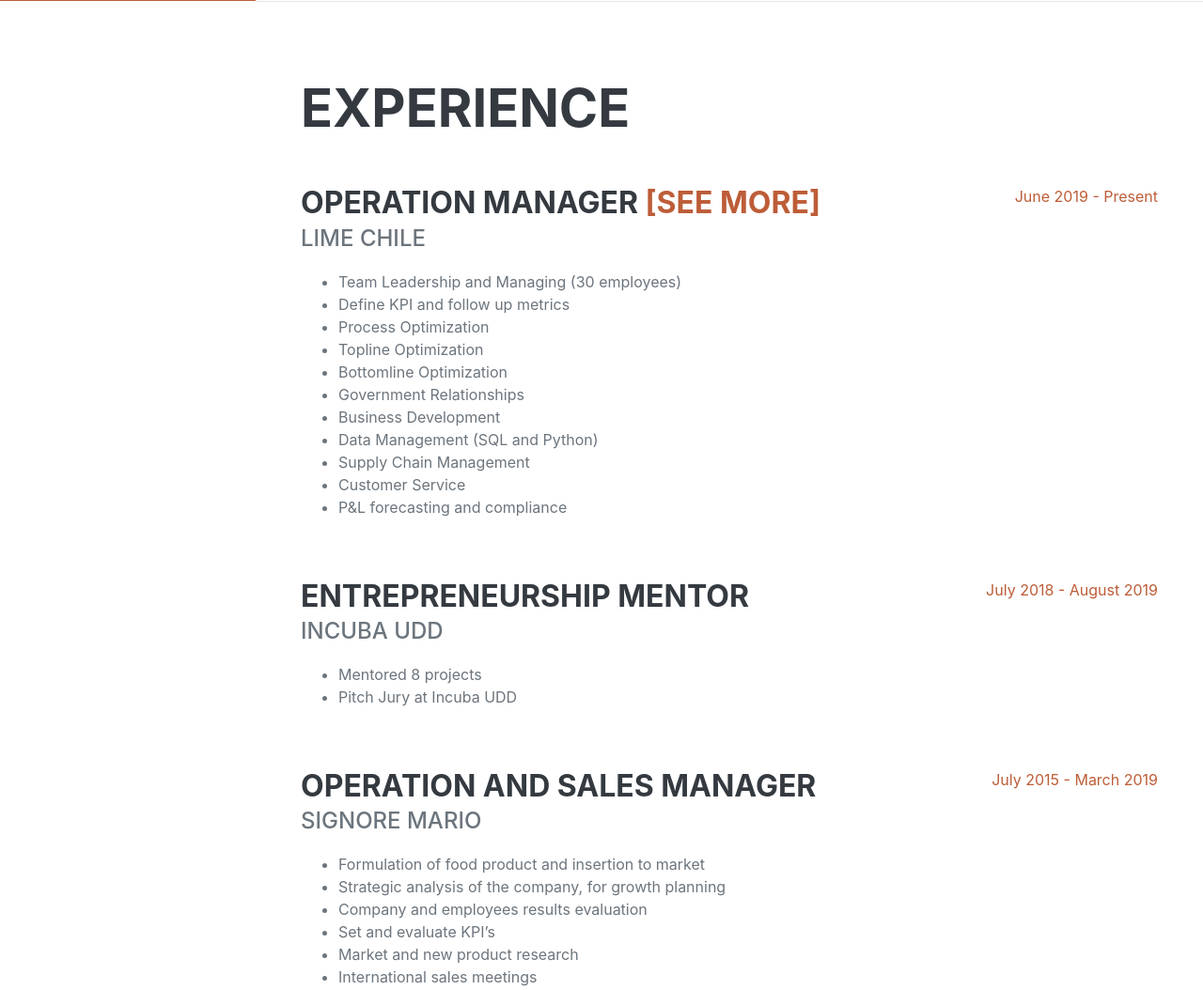
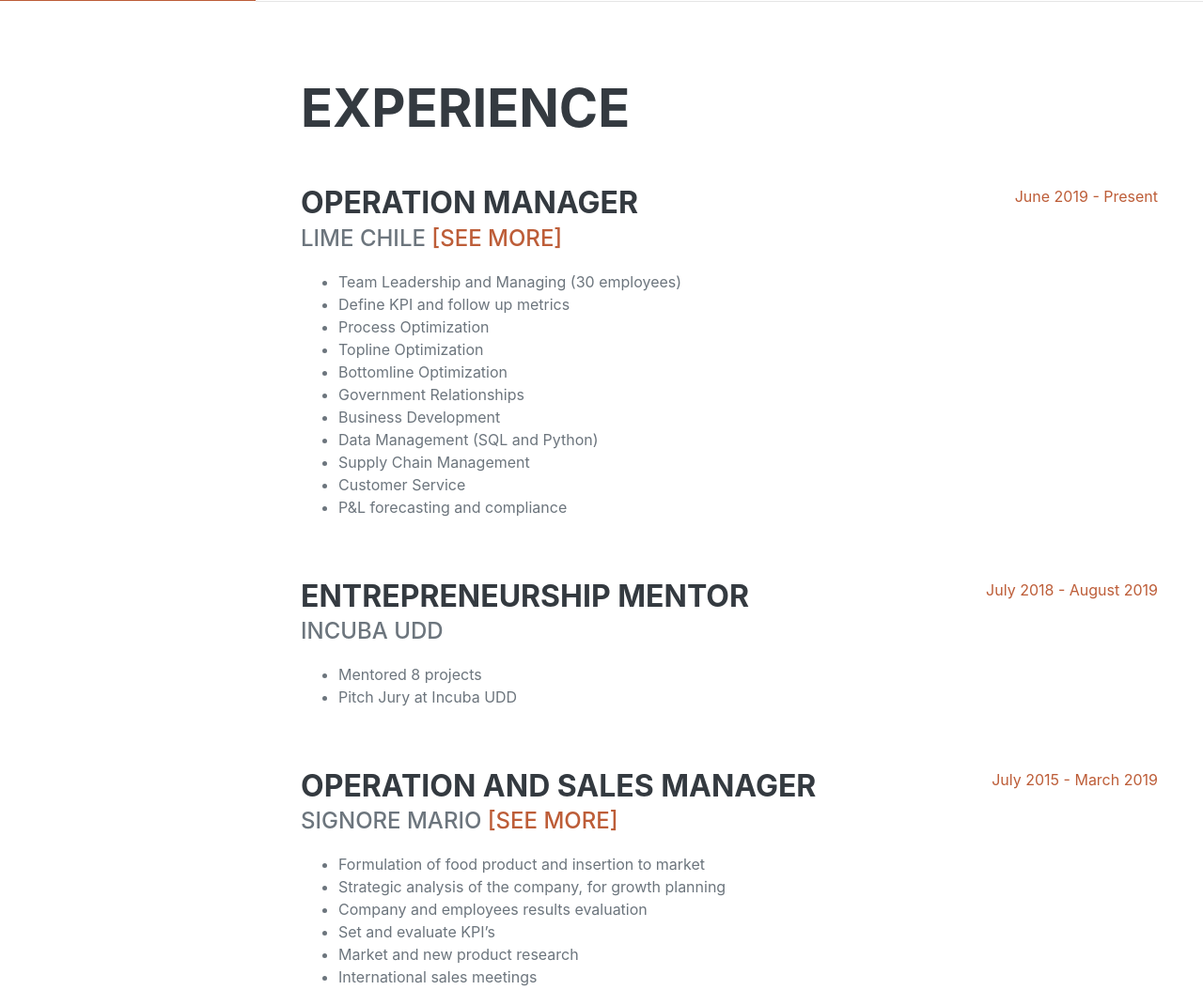
Before and after one commit to jpbalut/personalportfolio, a Django app: page /resume in a window 1280 px wide. Shown: the part 799-1853 px from the top of the page at 94% size. Run offline with Django 3.2, Linux system fonts and the light colour scheme; some libraries are stand-ins or nearby versions; some web fonts are replaced.

Commit message:
see more SM resume

```diff
--- a/portfolio/templates/portfolio/resume.html
+++ b/portfolio/templates/portfolio/resume.html
@@ -53,8 +53,8 @@
                     <h2 class="mb-5">Experience</h2>
                     <div class="d-flex flex-column flex-md-row justify-content-between mb-5">
                         <div class="flex-grow-1">
-                            <h3 class="mb-0">Operation Manager <a href="https://jpbalut.pythonanywhere.com/blog/3/"> [See more]</a></h3>
-                            <div class="subheading mb-3">Lime Chile</div>
+                            <h3 class="mb-0">Operation Manager </h3>
+                            <div class="subheading mb-3">Lime Chile <a href="https://jpbalut.pythonanywhere.com/blog/3/"> [See more]</a></div>
                             <p>
                                 <ul>
                                     <li>Team Leadership and Managing (30 employees)</li>
@@ -88,7 +88,7 @@
                     <div class="d-flex flex-column flex-md-row justify-content-between mb-5">
                         <div class="flex-grow-1">
                             <h3 class="mb-0">Operation and Sales Manager</h3>
-                            <div class="subheading mb-3">Signore Mario</div>
+                            <div class="subheading mb-3">Signore Mario  <a href="https://www.signoremario.com"> [See more]</a></div>
                             <p>
                                 <ul>
                                     <li>Formulation of food product and insertion to market</li>
```
